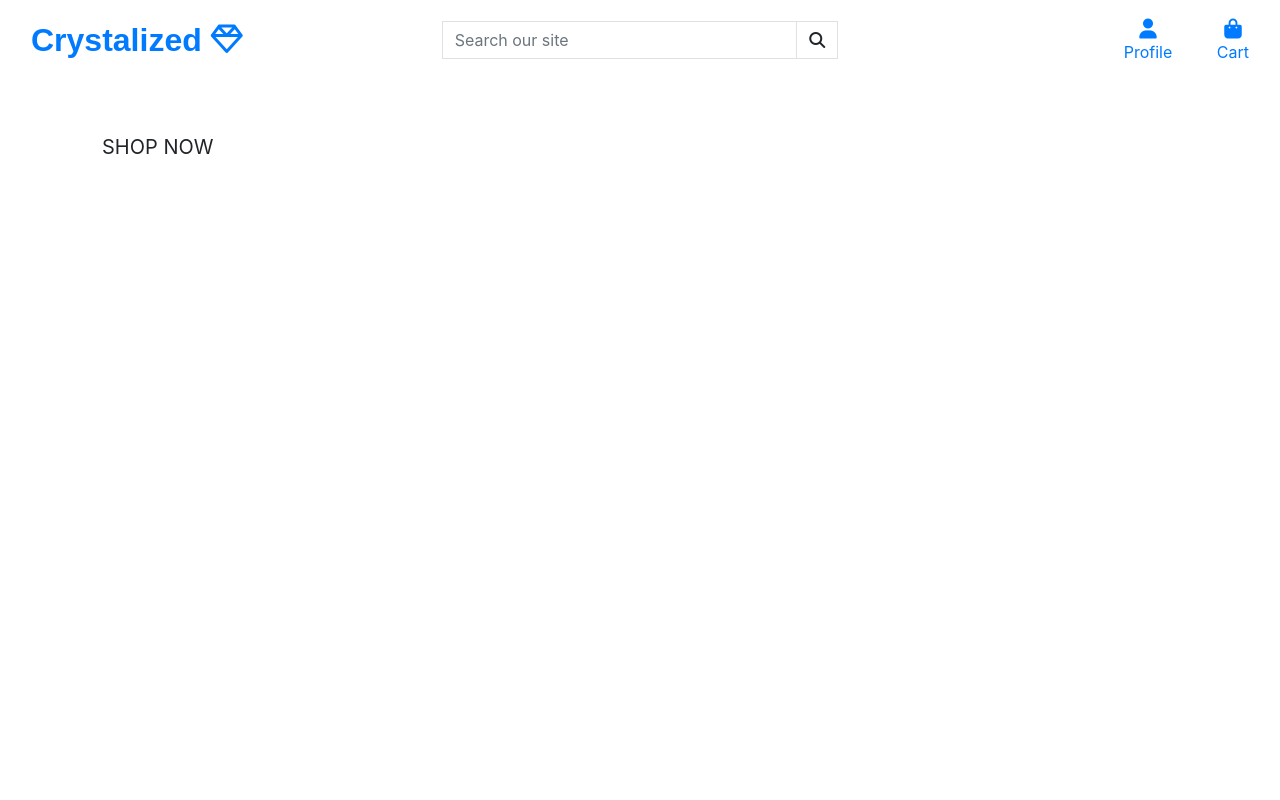
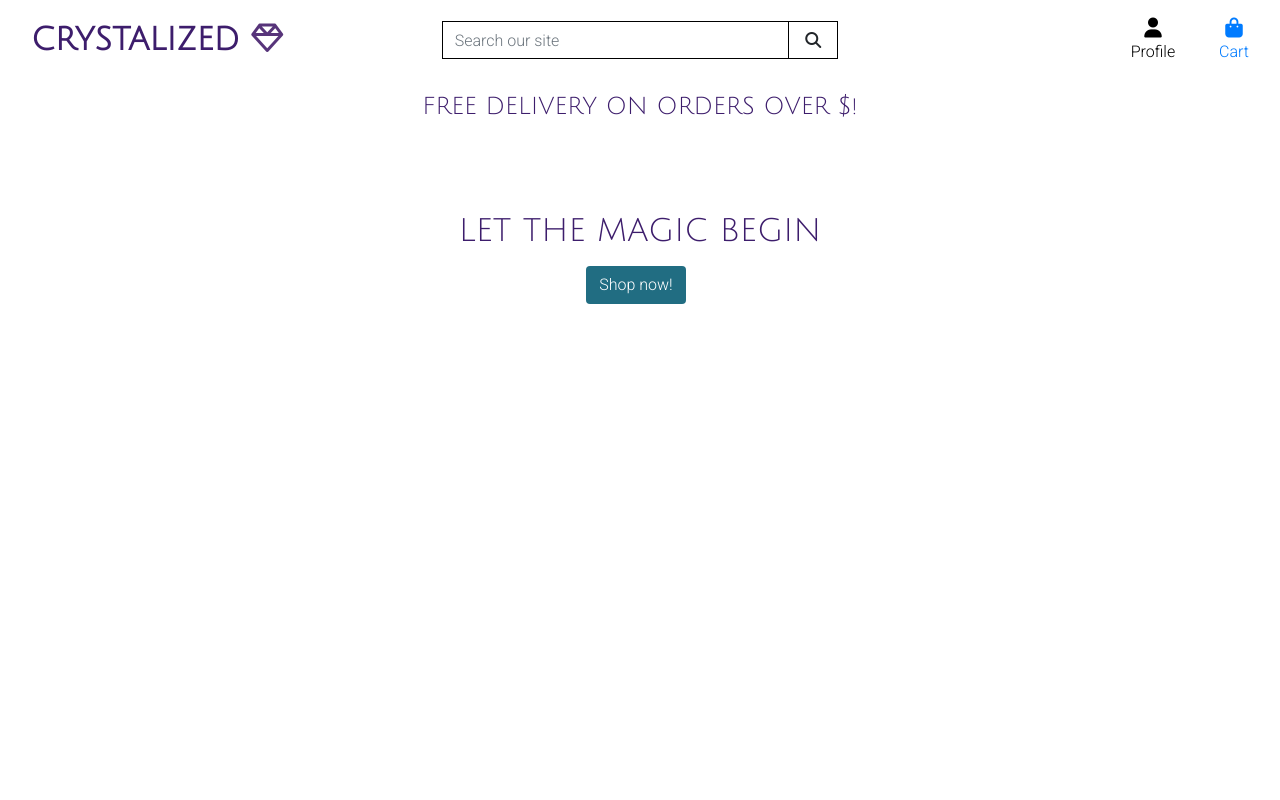
Before and after one commit to StinaAxelsson/crystalize-pp5, a Django app: page / in a window 1280 px wide. Run offline with Django 3.2, Linux system fonts and the light colour scheme; some libraries are stand-ins or nearby versions.

Commit message:
fixt homepage and some css for it

```diff
--- a/crystalized/settings.py
+++ b/crystalized/settings.py
@@ -151,6 +151,10 @@ USE_TZ = True
 # https://docs.djangoproject.com/en/3.2/howto/static-files/
 
 STATIC_URL = '/static/'
+STATICFILES_DIRS = (os.path.join(BASE_DIR, 'static'),)
+
+MEDIA_URL = '/media/'
+MEDIA_ROOT = os.path.join(BASE_DIR, 'media')
 
 # Default primary key field type
 # https://docs.djangoproject.com/en/3.2/ref/settings/#default-auto-field
--- a/crystalized/urls.py
+++ b/crystalized/urls.py
@@ -15,9 +15,11 @@ Including another URLconf
 """
 from django.contrib import admin
 from django.urls import path, include
+from django.conf.urls.static import static
+from django.conf import settings
 
 urlpatterns = [
     path('admin/', admin.site.urls),
     path('accounts/', include('allauth.urls')),
     path('', include('home.urls')),
-]
+] + static(settings.MEDIA_URL, document_root=settings.MEDIA_ROOT)
--- a/home/templates/home/index.html
+++ b/home/templates/home/index.html
@@ -10,18 +10,15 @@
 {% endblock %}
 
 {% block content %}
-    <div class="container h-100">
-        <div class="row h-100">
-            <div class="col-7 col-md-6 my-auto">
-                <h1 class="display-4 logo-font text-black">
-                    Let the magic begin
-                </h1>
-                <div class="my-5">
-                    <h4>
-                        <a href="" class="shop-now-button btn btn-lg rounded-0 text-uppercase py-3">Shop Now</a>
-                    </h4>
-                </div>
+<div class="container">
+    <div class="row justify-content-center mt-5">
+        <div class="col-md-10 col-sm-12 text-center">
+            <h2 class="logo-font">Let the magic begin</h2>
+            <div class="d-flex justify-content-center mt-3">
+                <a href="" class="btn btn-color mr-2 text-white">Shop now!</a>
             </div>
+
         </div>
     </div>
-{% endblock %}
+</div>
+{%endblock%}
--- a/static/css/base.css
+++ b/static/css/base.css
@@ -1,5 +1,83 @@
-@import url('https://fonts.googleapis.com/css2?family=Julius+Sans+One&family=Roboto:wght@300&display=swap');
 
-h2{
-    font-family: Arial, Helvetica, sans-serif;
+html {
+    height: 100%;
 }
+
+body {
+
+    height: calc(100vh - 164px);
+    color: #555;
+    font-family: 'Roboto';
+}
+
+/* from Bulma */
+.icon {
+    align-items: center;
+    display: inline-flex;
+    justify-content: center;
+    height: 1.5rem;
+    width: 1.5rem;
+}
+
+.logo-font {
+    text-transform: uppercase;
+    font-family: Julius Sans One;
+    color: #3d1d6c;
+}
+
+.gem{
+    color: #57347a;
+}
+
+.main-logo-link {
+    width: fit-content;
+}
+
+.shop-now-button {
+    background: rgb(85, 75, 75);
+    color: white;
+    min-width: 260px;
+}
+
+
+.btn-color{
+    background-color: #216d82;
+
+}
+.btn-color:hover{
+    background-color: #0eb6a6;
+}
+
+
+
+.text-black {
+    color: #000 !important;
+}
+
+.border-black {
+    border: 1px solid black !important;
+}
+
+/* -------------------------------- Media Queries */
+
+/* Slightly larger container on xl screens */
+@media (min-width: 1200px) {
+  .container {
+    max-width: 80%;
+  }
+}
+
+/* fixed top navbar only on medium and up */
+@media (min-width: 992px) {
+    .fixed-top-desktop-only {
+        position: fixed;
+        top: 0;
+        right: 0;
+        left: 0;
+        z-index: 1030;
+    }
+
+    .header-container {
+        padding-top: 164px;
+    }
+}
--- a/templates/base.html
+++ b/templates/base.html
@@ -15,11 +15,9 @@
 
     {% block corecss %}
     <!-- Bootstrap CSS -->
+    <link rel="stylesheet" href="https://stackpath.bootstrapcdn.com/bootstrap/4.4.1/css/bootstrap.min.css" integrity="sha384-Vkoo8x4CGsO3+Hhxv8T/Q5PaXtkKtu6ug5TOeNV6gBiFeWPGFN9MuhOf23Q9Ifjh" crossorigin="anonymous">
+    <link rel="stylesheet" href="https://fonts.googleapis.com/css2?family=Julius+Sans+One&family=Roboto:wght@300&display=swap">
     <link rel="stylesheet" href="{% static 'css/base.css' %}">
-    <link rel="preconnect" href="https://fonts.googleapis.com">
-    <link rel="preconnect" href="https://fonts.gstatic.com" crossorigin>
-    <link href="https://fonts.googleapis.com/css2?family=Julius+Sans+One&family=Roboto:wght@300&display=swap" rel="stylesheet">
-    <link rel="stylesheet" href="https://cdn.jsdelivr.net/npm/bootstrap@4.4.1/dist/css/bootstrap.min.css" integrity="sha384-Vkoo8x4CGsO3+Hhxv8T/Q5PaXtkKtu6ug5TOeNV6gBiFeWPGFN9MuhOf23Q9Ifjh" crossorigin="anonymous">
     {% endblock %}
 
     {% block extra_css %}
@@ -43,7 +41,7 @@
         <div id="topnav" class="row bg-white pt-lg-2 d-none d-lg-flex">
             <div class="col-12 col-lg-4 my-auto py-1 py-lg-0 text-center text-lg-left">
                 <a href="{% url 'home' %}" class="nav-link main-logo-link">
-                    <h2 class="logo-font text-black my-0"><strong>Crystalized</strong> <i class="fa-regular fa-gem"></i></h2>
+                    <h2 class="logo-font my-0"><strong>Crystalized</strong> <i class="gem fa fa-regular fa-gem"></i></h2>
                 </a>
             </div>
             <div class="col-12 col-lg-4 my-auto py-1 py-lg-0">
```
